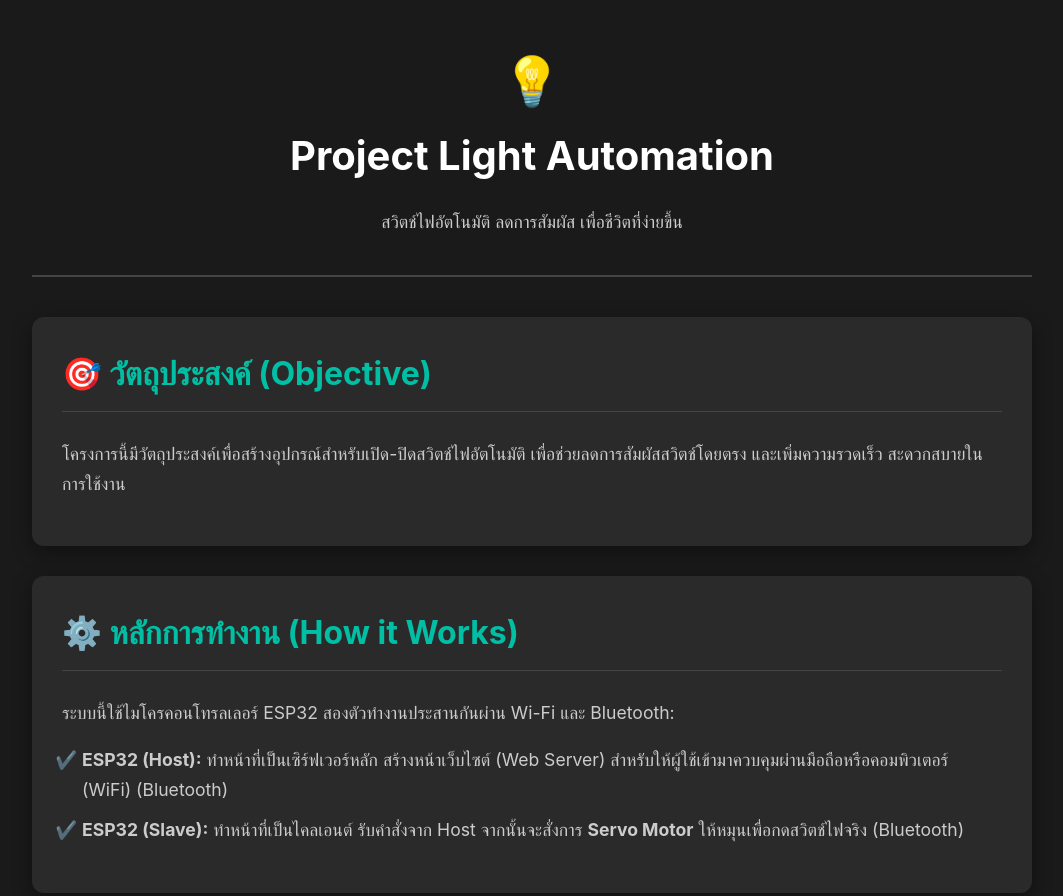
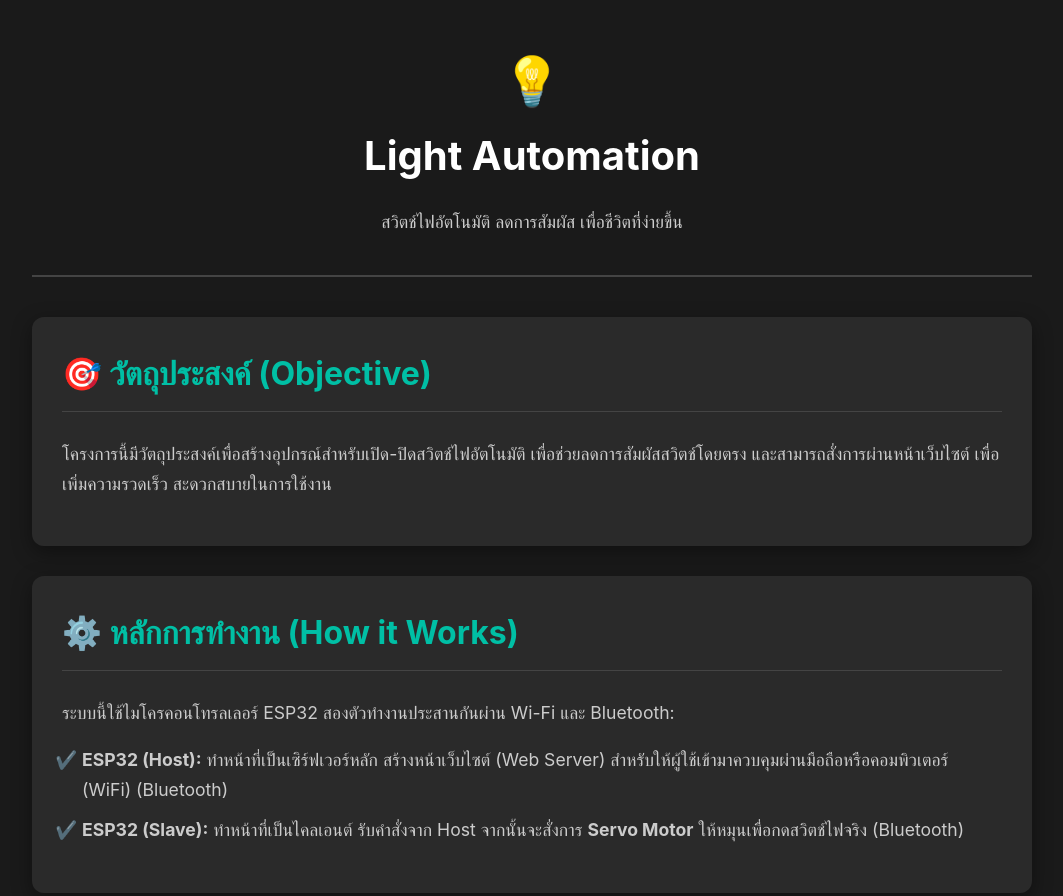
Before and after one commit to Fieldly4/Light-Automation, a plain HTML site: page index.html in a window 1280 px wide. Shown: the top 896 px of the page, without its empty margins (108-1171 px from the left). Drawn offline with Linux system fonts and the light colour scheme.

Commit message:
Update index.html

```diff
--- a/index.html
+++ b/index.html
@@ -224,7 +224,7 @@
     <div class="container">
 
         <header>
-            <h1><span>💡</span><br>Project Light Automation</h1>
+            <h1><span>💡</span><br>Light Automation</h1>
             <p>สวิตช์ไฟอัตโนมัติ ลดการสัมผัส เพื่อชีวิตที่ง่ายขึ้น</p>
         </header>
 
@@ -232,8 +232,7 @@
             <section class="content-section">
                 <h2>🎯 วัตถุประสงค์ (Objective)</h2>
                 <p>
-                    โครงการนี้มีวัตถุประสงค์เพื่อสร้างอุปกรณ์สำหรับเปิด-ปิดสวิตช์ไฟอัตโนมัติ เพื่อช่วยลดการสัมผัสสวิตช์โดยตรง
-                    และเพิ่มความรวดเร็ว สะดวกสบายในการใช้งาน
+                    โครงการนี้มีวัตถุประสงค์เพื่อสร้างอุปกรณ์สำหรับเปิด-ปิดสวิตช์ไฟอัตโนมัติ เพื่อช่วยลดการสัมผัสสวิตช์โดยตรง และสามารถสั่งการผ่านหน้าเว็บไซต์ เพื่อเพิ่มความรวดเร็ว สะดวกสบายในการใช้งาน
                 </p>
             </section>
 
```
